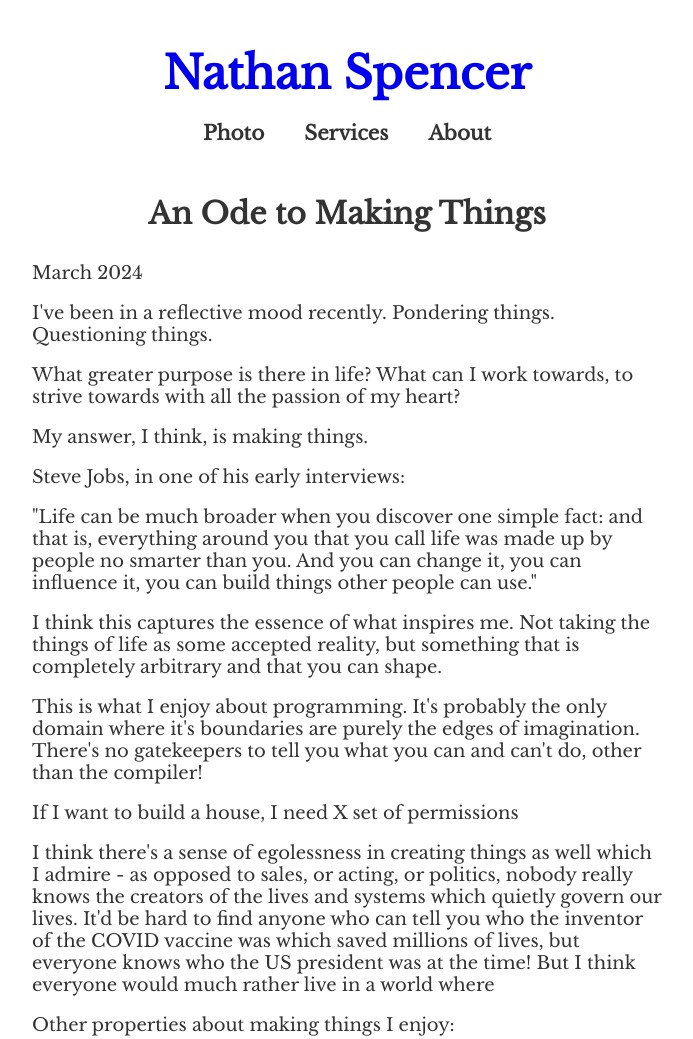
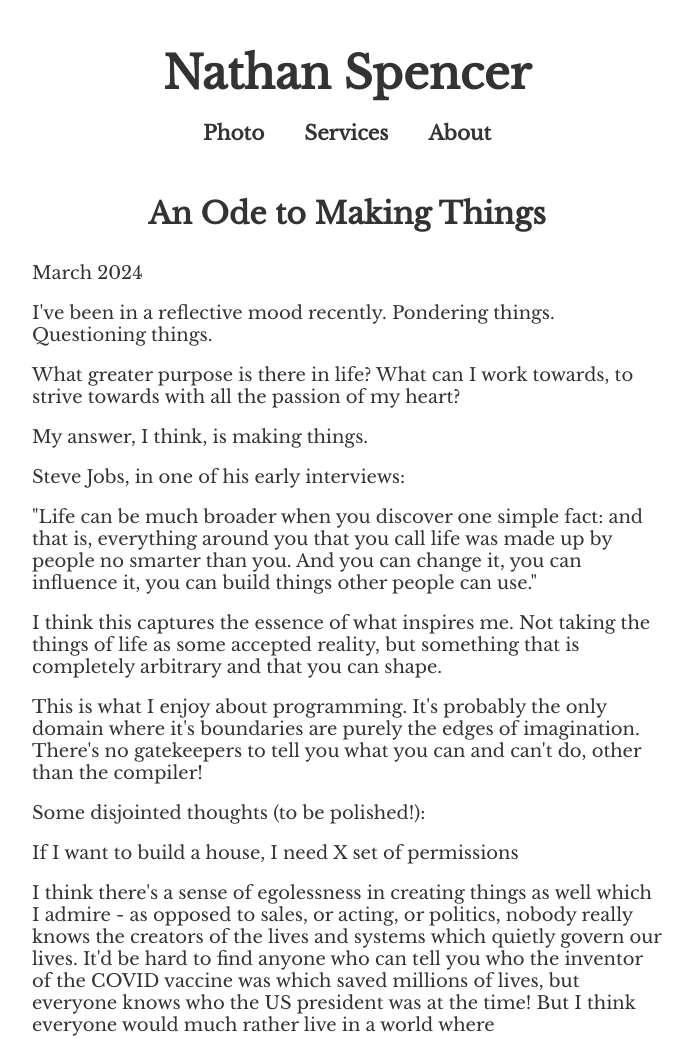
Before and after one commit to nathancspencer/website, an Eleventy site: page pages/making-things.md in a window 1280 px wide. Shown: the top 1039 px of the page, without its empty margins (293-986 px from the left). Built offline with nearby package versions, Linux system fonts and the light colour scheme; Eleventy itself is replaced by a stand-in of ours; files that its build step writes are made by us from their sources.

Commit message:
some more minor changes

```diff
--- a/_includes/layout.html
+++ b/_includes/layout.html
@@ -28,7 +28,7 @@ h3 {
 }
 h1 a {
 	text-decoration:none;
-	/* color:inherit; */
+	color:inherit;
 }
 h3 a {
 	text-decoration:none;
@@ -50,7 +50,7 @@ main a {
 }
 
 a:hover {
-	color: yellow;
+	color: #53002a;
 }
 
 html {
--- a/pages/making-things.md
+++ b/pages/making-things.md
@@ -18,6 +18,8 @@ I think this captures the essence of what inspires me. Not taking the things of
 
 This is what I enjoy about programming. It's probably the only domain where it's boundaries are purely the edges of imagination. There's no gatekeepers to tell you what you can and can't do, other than the compiler!
 
+Some disjointed thoughts (to be polished!):
+
 If I want to build a house, I need X set of permissions
 
 I think there's a sense of egolessness in creating things as well which I admire - as opposed to sales, or acting, or politics, nobody really knows the creators of the lives and systems which quietly govern our lives. It'd be hard to find anyone who can tell you who the inventor of the COVID vaccine was which saved millions of lives, but everyone knows who the US president was at the time! But I think everyone would much rather live in a world where
```
Also changed, not shown: 5 other files.
